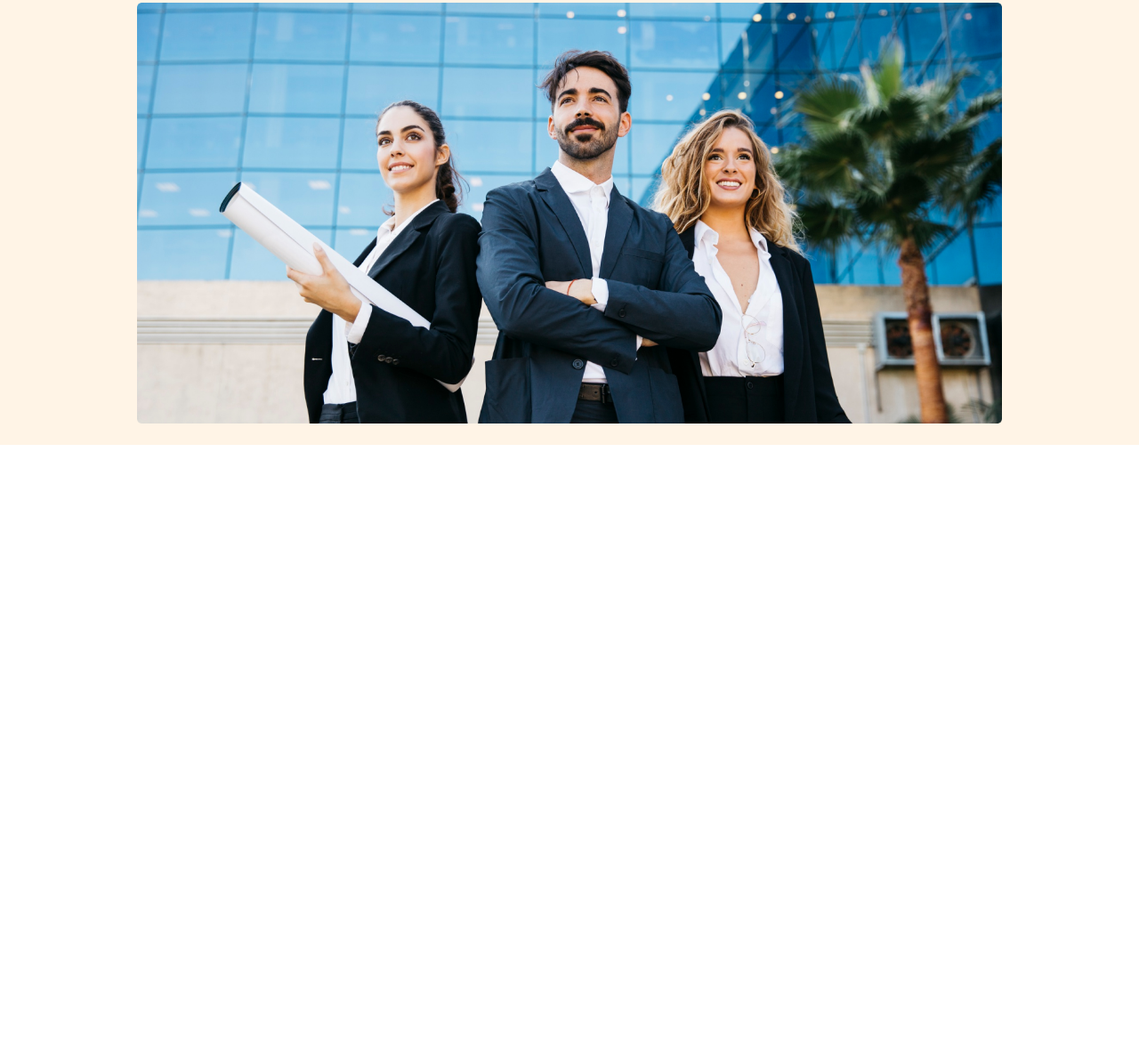
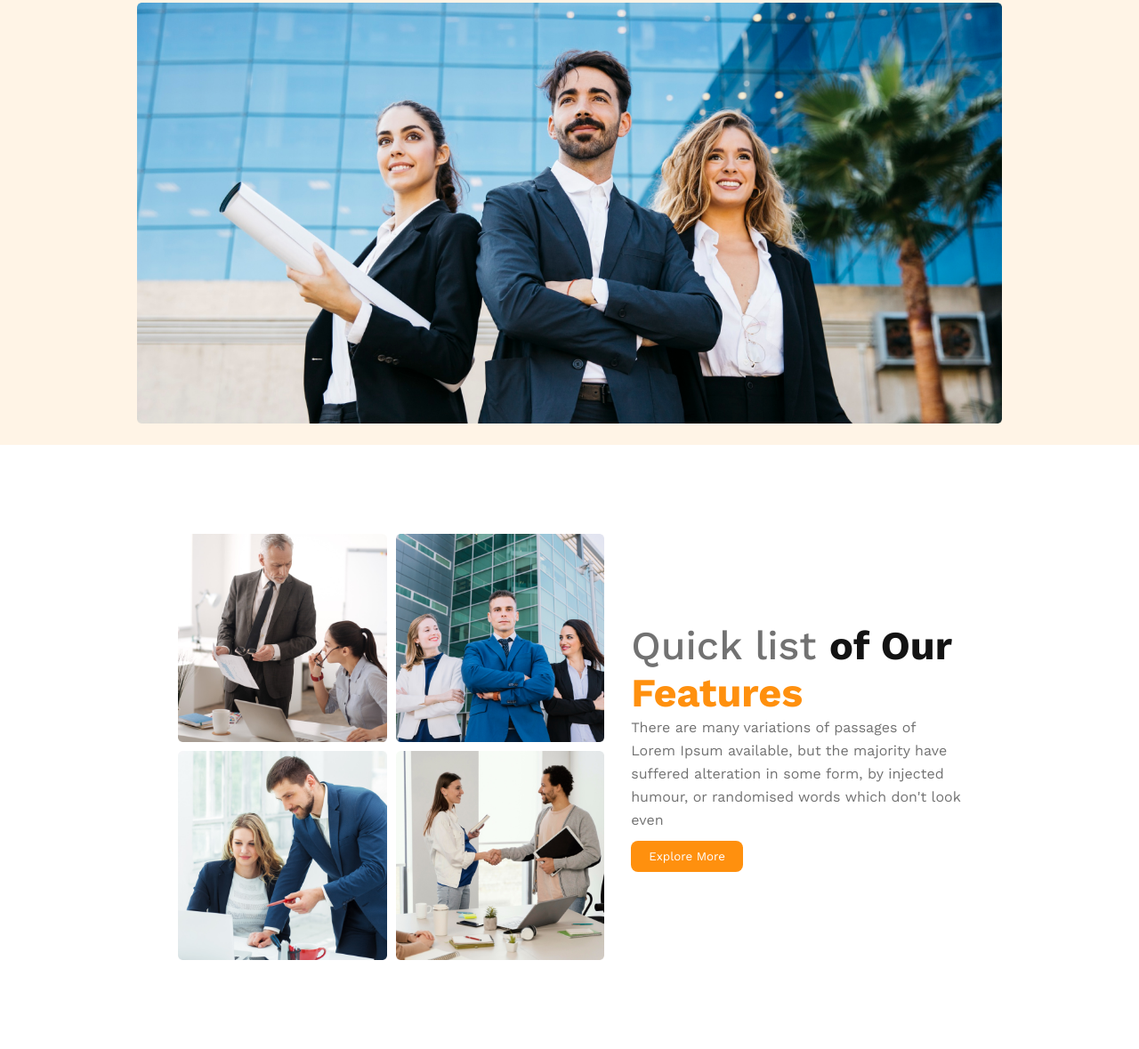
Before and after one commit to suruzzamanislam/3g-architects, a plain HTML site: page index.html in a window 1280 px wide. Shown: the part 319-1498 px from the top of the page at 89% size. Before the commit the page ends 819 px from the top, so only its background shows below. Drawn offline with nearby package versions, Linux system fonts and the light colour scheme.

Commit message:
fetured section complete

```diff
--- a/index.html
+++ b/index.html
@@ -39,6 +39,24 @@
     </div>
   </header>
 
+  <main>
+    <div class="fetured-section">
+      <div class="fetured-img">
+        <img src="images/team1.png" alt="">
+        <img src="images/team2.png" alt="">
+        <img src="images/team3.png" alt="">
+        <img src="images/team4.png" alt="">
+      </div>
+      <div class="fetured-content">
+        <h2>Quick list <span class="our">of Our</span> <span class="fetures">Features</span> </h2>
+        <p>There are many variations of passages of Lorem Ipsum available, but the majority have suffered alteration in
+          some form,
+          by injected humour, or randomised words which don't look even</p>
+        <button class="btn-primary">Explore More</button>
+      </div>
+    </div>
+  </main>
+
 </body>
 
 </html>
--- a/styles/style.css
+++ b/styles/style.css
@@ -83,6 +83,51 @@ nav ul li a {
   width: 90%;
 }
 
+/* fetured section style */
+.fetured-section {
+  padding: 100px 200px;
+  display: flex;
+  justify-content: space-between;
+  align-items: center;
+  column-gap: 30px;
+}
+.fetured-img {
+  display: grid;
+  grid-template-columns: repeat(2, 1fr);
+  align-items: center;
+  justify-content: space-between;
+  gap: 10px;
+}
+.fetured-img img {
+  max-width: 100%;
+}
+.fetured-content h2 {
+  color: #727272;
+  font-family: Work Sans;
+  font-size: 45px;
+  font-style: normal;
+  font-weight: 500;
+  line-height: normal;
+}
+.fetured-content h2 .our {
+  color: #131313;
+  font-weight: 700;
+}
+.fetured-content h2 .fetures {
+  color: #ff900e;
+  font-weight: 700;
+  display: block;
+}
+.fetured-content p {
+  color: #727272;
+  font-family: Work Sans;
+  font-size: 16px;
+  font-style: normal;
+  font-weight: 400;
+  line-height: 26px; /* 162.5% */
+  max-width: 537px;
+}
+
 /* responsive styles here */
 /* mobile or small devices responsive */
 @media screen and (max-width: 576px) {
@@ -115,6 +160,19 @@ nav ul li a {
   .btn-primary {
     padding: 5px 10px;
   }
+  /* fetured section style */
+  .fetured-section {
+    padding: 10px 20px;
+    flex-direction: column;
+    row-gap: 10px;
+  }
+  .fetured-content h2 {
+    font-size: 30px;
+  }
+  .fetured-content p {
+    font-size: 14px;
+    line-height: 22px;
+  }
 }
 
 /* tablet or medium devices */
@@ -132,4 +190,10 @@ nav ul li a {
   nav ul li a {
     font-size: 20px;
   }
+  /* fetured section style */
+  .fetured-section {
+    padding: 10px 50px;
+    flex-direction: column;
+    row-gap: 10px;
+  }
 }
```
